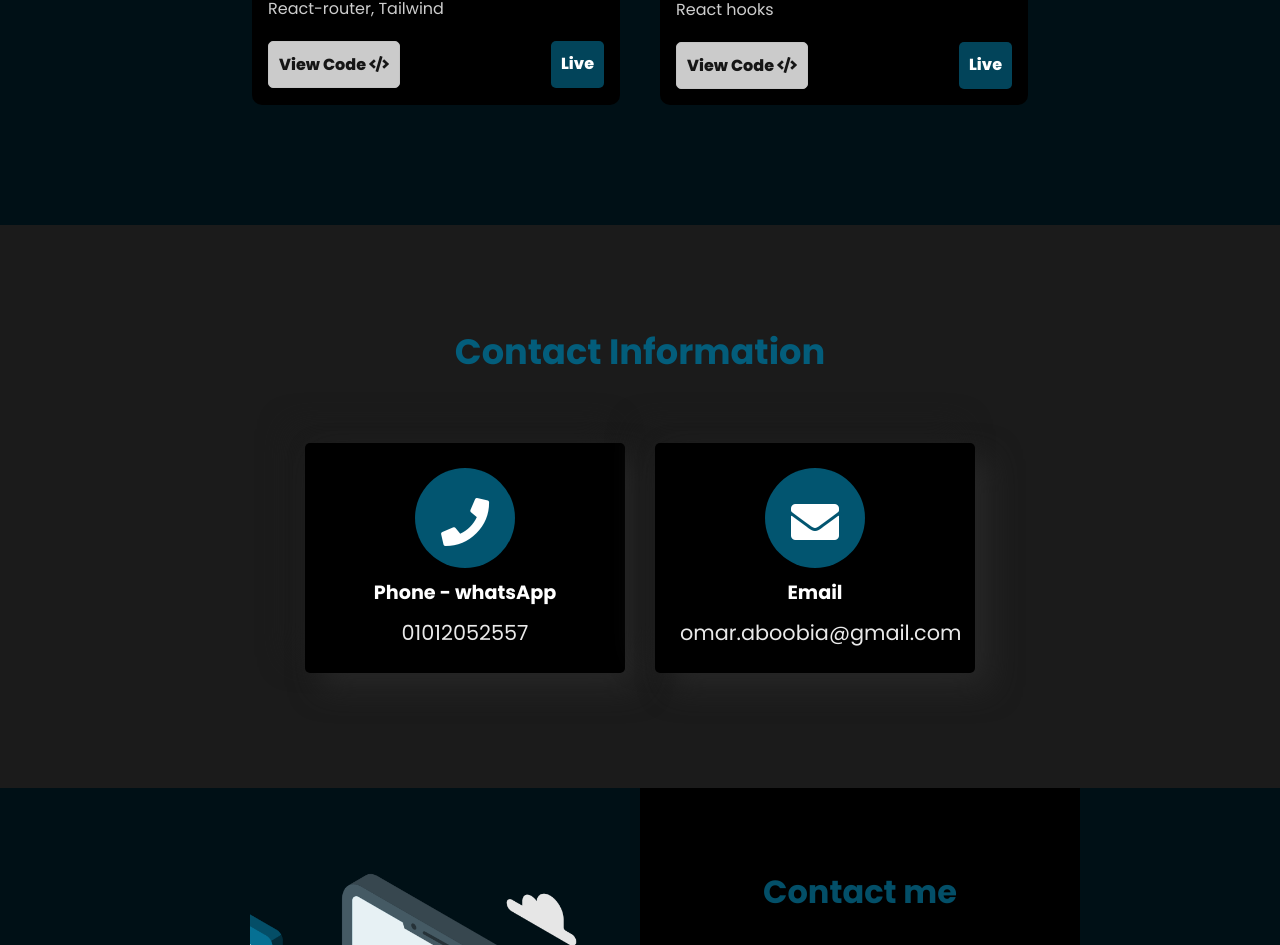
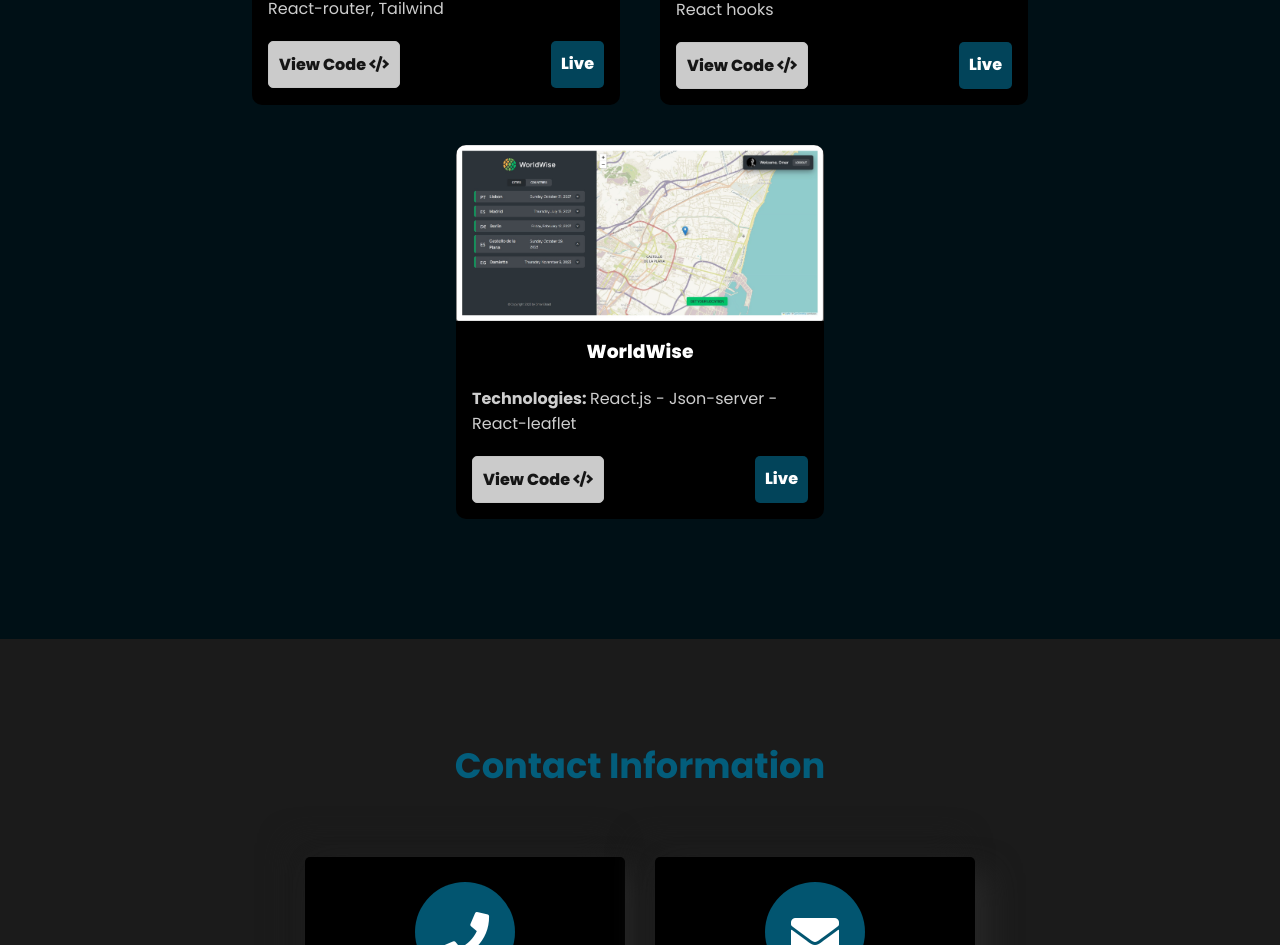
Before and after one commit to omarelsaid20/my-portifolio, a React (Create React App) app: page / in a window 1280 px wide. Shown: the part 3512-4457 px from the top of the page. Built offline with nearby package versions, Linux system fonts and the light colour scheme.

Commit message:
Add new project

```diff
--- a/src/components/Porjects/ProjectCard.js
+++ b/src/components/Porjects/ProjectCard.js
@@ -18,10 +18,10 @@ function ProjectCard({ project }) {
           {decription}
         </p>
         <strong className="project-title">
-          <a className="more-details" href={codeLink}>
+          <a target="_blank" className="more-details" href={codeLink}>
             View Code <i className="fas fa-code"></i>
           </a>
-          <a className="more-details live" href={liveLink}>
+          <a target="_blank" className="more-details live" href={liveLink}>
             Live
           </a>
         </strong>
--- a/src/components/Porjects/Projects.js
+++ b/src/components/Porjects/Projects.js
@@ -16,7 +16,7 @@ const projects = [
     imageUrl: "./images/p2.jpg",
     title: "MY PLACES APP",
     decription: "Html, css, React.js, Node.js , mongoose and restful api",
-    codeLink: "",
+    codeLink: "https://github.com/omarelsaid20/My_Places",
     LiveLink: "",
   },
   {
@@ -24,8 +24,8 @@ const projects = [
     imageUrl: "./images/p4.jpg",
     title: "PIZZA RESTURANT",
     decription: "React.js, Redux/toolkit, React-router, Tailwind",
-    codeLink: "asda",
-    LiveLink: "",
+    codeLink: "https://github.com/omarelsaid20/Fast-Pizza-Resturant",
+    LiveLink: "https://pizza-resturant-beta.vercel.app/",
   },
   {
     id: 4,
@@ -34,6 +34,14 @@ const projects = [
     decription: "Html, css, React.js and React hooks",
     codeLink: "",
     LiveLink: "",
+  },
+  {
+    id: 5,
+    imageUrl: "./images/p5.jpg",
+    title: "WorldWise",
+    decription: "React.js - Json-server - React-leaflet",
+    codeLink: "https://github.com/omarelsaid20/worldwise-app",
+    LiveLink: "https://world-wise-two.vercel.app/",
   },
 ];
 function Projects() {
```
Also changed, not shown: public/images/p5.jpg (added).
